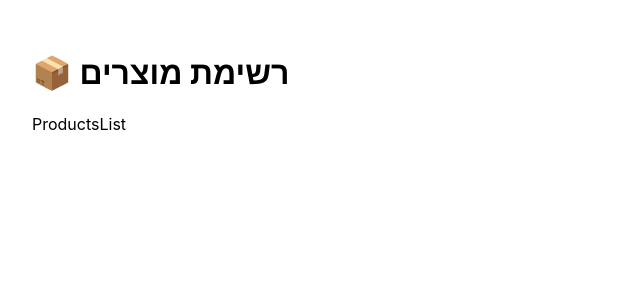
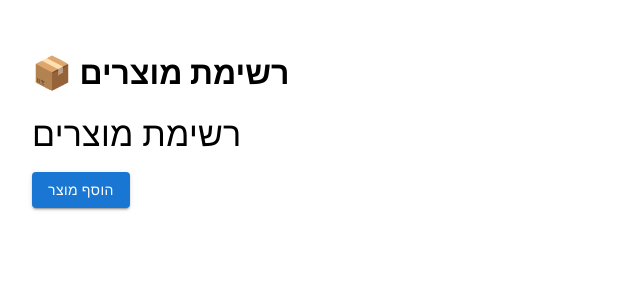
Before and after one commit to SaraDoytch/product-app, a React (Create React App) app: page / in a window 1280 px wide. Shown: the top 300 px of the page, without its empty margins (0-640 px from the left). Built offline with nearby package versions, Linux system fonts and the light colour scheme.

Commit message:
add productList component

```diff
--- a/src/components/ProductsList.tsx
+++ b/src/components/ProductsList.tsx
@@ -1,9 +1,62 @@
-import React from 'react'
+// import React from 'react'
+// import { useSelector } from "react-redux";
+// import { RootState } from "../store/Store";
+// import { Grid, Button, Typography } from "@mui/material";
+// import ProductCard from "../components/ProductCard";
+// import ProductForm from "../components/ProductForm";
+// import { useState } from "react";
+
+// const ProductsList = () => {
+//       const products = useSelector((state: RootState) => state.products);
+//   const [showForm, setShowForm] = useState(false);
+//   return (
+// <>
+//       <Typography variant="h4" sx={{ mb: 2 }}>רשימת מוצרים</Typography>
+//       <Button variant="contained" onClick={() => setShowForm(!showForm)}>
+//         הוסף מוצר
+//       </Button>
+//       {showForm && <ProductForm onClose={() => setShowForm(false)} />}
+//       <Grid container spacing={2} sx={{ mt: 2 }}>
+//         {products.map((product) => (
+//           <Grid item xs={12} sm={6} md={4} key={product.id}>
+//             <ProductCard product={product} />
+//           </Grid>
+//         ))}
+//       </Grid>
+//     </>  )
+// }
+
+// export default ProductsList
+
+import React, { useState } from 'react';
+import { useSelector } from 'react-redux';
+import { RootState } from '../store/Store';
+import { Grid, Button, Typography } from '@mui/material';
+import ProductCard from '../components/ProductCard';
+import ProductForm from '../components/ProductForm';
 
 const ProductsList = () => {
+  const products = useSelector((state: RootState) => state.products);
+  const [showForm, setShowForm] = useState(false);
+
   return (
-    <div>ProductsList</div>
-  )
-}
+    <>
+      <Typography variant="h4" sx={{ mb: 2 }}>
+        רשימת מוצרים
+      </Typography>
+      <Button variant="contained" onClick={() => setShowForm(!showForm)}>
+        הוסף מוצר
+      </Button>
+      {showForm && <ProductForm onClose={() => setShowForm(false)} />}
+      <Grid container spacing={2} sx={{ mt: 2 }}>
+        {products.map((product) => (
+          <Grid {...{ item: true, xs: 12, sm: 6, md: 4 }} key={product.id}>
+            <ProductCard product={product} />
+          </Grid>
+        ))}
+      </Grid>
+    </>
+  );
+};
 
-export default ProductsList
+export default ProductsList;
```
